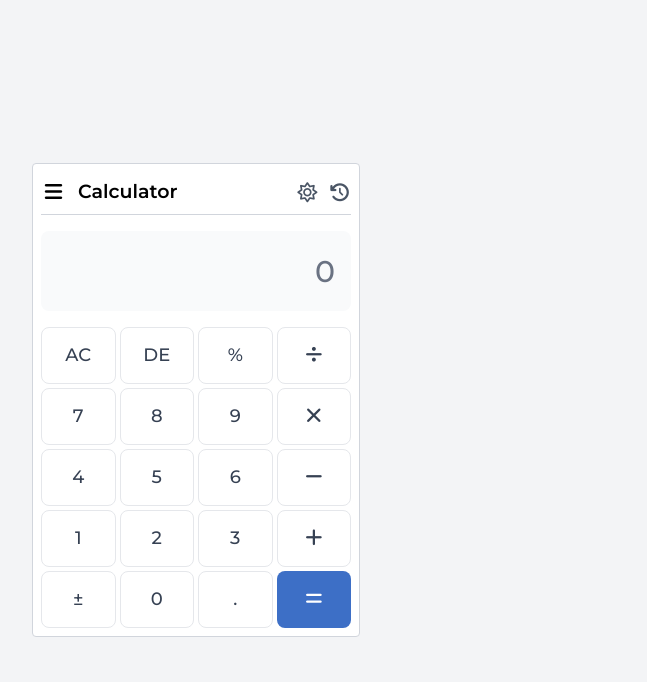
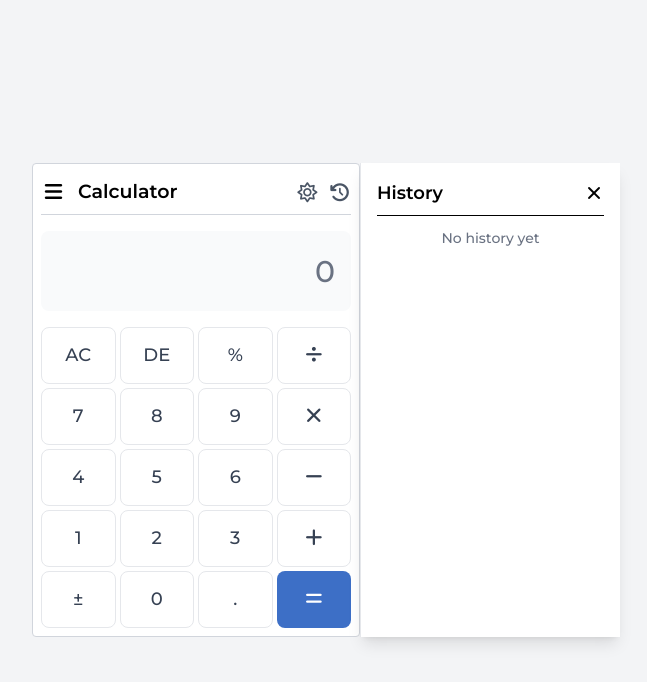
Before and after one commit to MuhammadHasnain02/WMA-ReactJS-Assign-02, a React (Vite) app in the folder reactjs-assign-02/: page / in a window 1280 px wide. Both pictures are taken after a click on the icon 783 px from the left and 192 px from the top of the page. Shown: the top 682 px of the page, without its empty margins (444-1091 px from the left). Built offline with nearby package versions, Linux system fonts and the light colour scheme.

Commit message:
assign-02

```diff
--- a/reactjs-assign-02/src/App.jsx
+++ b/reactjs-assign-02/src/App.jsx
@@ -1,17 +1,34 @@
-import { useState } from 'react'
+import { useState , useEffect } from 'react'
 import './App.css'
 
 function App() {
+
+  // ---------- STATES ----------
+  let [input, setInput]   = useState("");
   let [isDark, setIsDark] = useState(false);
-  let [input, setInput] = useState("");
   let [isResult , setResult] = useState(false)
 
+  let [history, setHistory]  = useState([])
+  let [hasLoaded, setHasLoaded] = useState(false)
+
+  let [showHistrTab , setHistrTab] = useState(false)
+
+  useEffect(() => {
+    let savedHistory = localStorage.getItem("calcHistory")
+    if (savedHistory) setHistory(JSON.parse(savedHistory))
+    setHasLoaded(true)
+  } , [])
+
+  useEffect(() => {
+    if (hasLoaded) return localStorage.setItem("calcHistory", JSON.stringify(history));
+  } , [history, hasLoaded])
+
+  // Button click handler
   let handleClick = (value) => {
 
     if (value === "=") {
 
       try {
-
         let expression = input
           .replace(/×/g , "*")
           .replace(/÷/g , "/")
@@ -20,6 +37,9 @@ function App() {
         let res = eval(expression)
         setInput(res.toString())
         setResult(true)
+
+        // ➕ Save result in history array
+        setHistory((prev) => [...prev , `${input} = ${res}`])
 
       } catch (error) {
         setInput("Error");
@@ -32,6 +52,28 @@ function App() {
     if (value === "AC") return setInput("")
     else if (value === "DE") return setInput((prev) => prev.slice(0 , -1))
 
+    // Operators list
+    let operators = ["÷", "×", "−", "+", "%"];
+
+    // Handle Operators [one at a time]
+    if (operators.includes(value)) {
+
+      setInput((prev) => {
+
+        if (prev === "") return ""
+        let lastChar = prev.slice(-1)
+
+        if (operators.includes(lastChar)) return prev.slice(0, -1) + value
+        return prev + value
+
+      })
+      setResult(false);
+      return;
+
+    }
+
+
+    // If result already shown and new number clicked → start new calc
     if (isResult && !["÷", "×", "−", "+", "%"].includes(value)) {
 
       setInput(value)
@@ -44,7 +86,15 @@ function App() {
 
   }
 
+  const clearHistory = () => {
+    setHistory([]);
+    localStorage.removeItem("calcHistory");
+  };
+
   return (
+
+    <div className={`relative flex flex-row items-center transition-all duration-700`}>
+
       <section className={`flex flex-col text-[28px] border border-gray-300 rounded-sm px-2 pt-3.5 pb-2 w-82 space-y-4 transition-all duration-800 ease-in-out
       ${isDark ? "bg-[#1e1e1e] text-white border-gray-700" : "bg-white text-black border-gray-300"}`}>
 
@@ -60,7 +110,7 @@ function App() {
 
             <i onClick={() => setIsDark(!isDark)} className= {`transition-all hover:cursor-pointer ${
             isDark ? "fa-regular fa-moon" : "fa-regular fa-sun"}`} ></i>
-          <i className="fa-solid fa-clock-rotate-left hover:cursor-pointer"></i>
+            <i onClick={() => setHistrTab(true)} className="fa-solid fa-clock-rotate-left hover:cursor-pointer"></i>
 
           </div>
 
@@ -105,7 +155,51 @@ function App() {
           ))
         }</div>
 
+
       </section>
+
+      {/* ---------- 📜 History Section ---------- */}
+      <section className={`flex flex-col justify-between absolute top-0 right-[-260px] h-full w-65 p-4 shadow-lg border-l transition-all duration-700 ease-in-out transform
+        ${showHistrTab ? "translate-x-0 opacity-100" : "translate-x-full opacity-0"}
+        ${isDark ? "bg-[#1e1e1e] text-white border-gray-700" : "bg-white text-black border-gray-200"}`}>
+
+        <div>
+          {/* header with close button */}
+          <div className="flex justify-between items-center mb-3 border-b pb-2">
+
+            <h2 className="font-semibold text-lg">History</h2>
+            <i className="fa-solid fa-xmark hover:cursor-pointer"
+              onClick={() => setHistrTab(false)}></i>
+
+          </div>
+
+          {/* history content */}
+          <div>
+            {history.length === 0 ? (
+              <p className="text-gray-500 text-sm">No history yet</p>
+            ) : (
+              <div className="flex flex-col text-lg text-gray-600 font-semibold tracking-wider space-y-1.5 overflow-y-auto">
+                {history.map((h, i) => ( <span key={i}>{h}</span> ))}
+              </div>
+            )}
+          </div>
+        </div>
+
+        {/* Footer with clear button */}
+        {history.length > 0 && (
+
+          <div className="flex justify-center items-center border-t pt-2">
+            <button className="bg-red-600 text-white font-semibold py-1.5 px-4 rounded-md hover:cursor-pointer hover:bg-red-700 text-sm"
+              onClick={clearHistory}>
+              Clear History
+            </button>
+          </div>
+
+        )}
+
+      </section>
+
+    </div>
   )
 }
 
```
Lines whose indentation alone changed are shown as unchanged.
